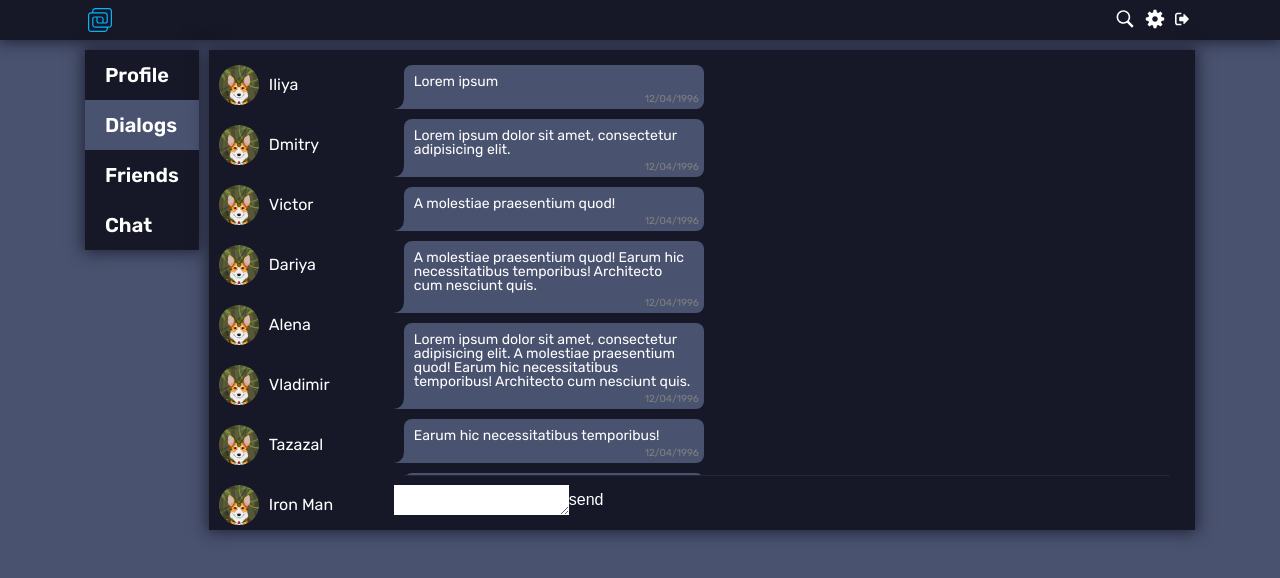
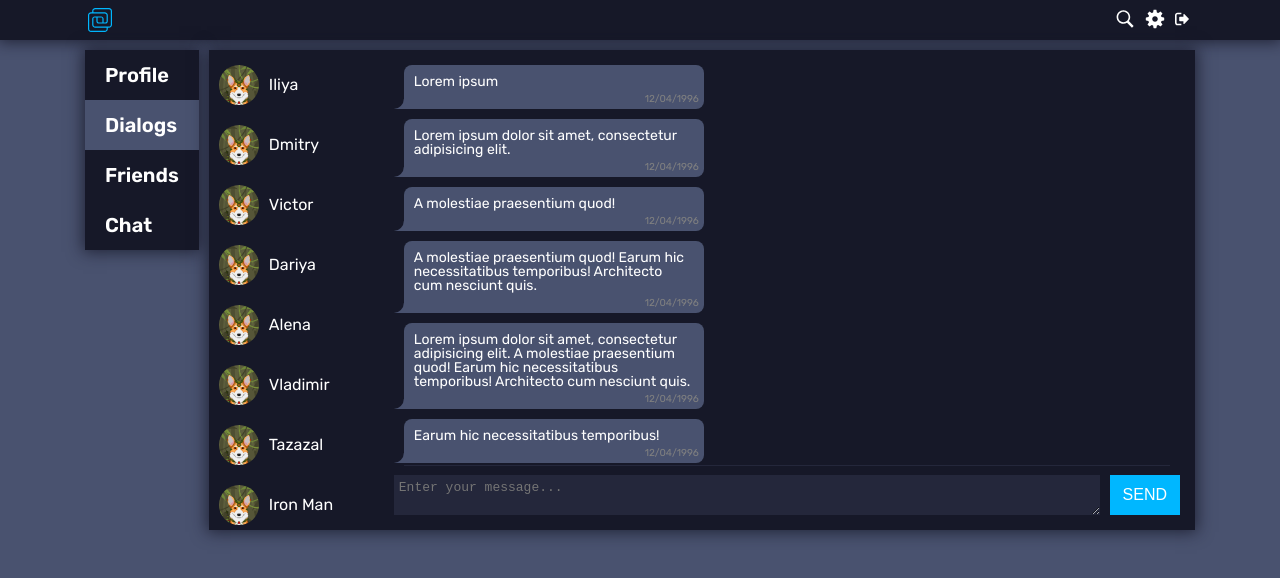
Before and after one commit to tazalov/social_ts, a React (Create React App) app: page /dialogs in a window 1280 px wide. Shown: the top 578 px of the page. Built offline with nearby package versions, Linux system fonts and the light colour scheme.

Commit message:
Create Button comp, refactor styles for textForm

```diff
--- /dev/null
+++ b/src/components/button/Button.tsx
@@ -0,0 +1,50 @@
+import React from "react";
+import styled from "styled-components";
+import { theme } from "../../styles/Theme";
+
+type ButtonPT = {
+  title: string;
+  radius?: boolean;
+  disable?: boolean;
+  callback: () => void;
+};
+
+export function Button({ title, radius, disable, callback }: ButtonPT) {
+  const onClickHandler = () => {
+    callback();
+  };
+  return (
+    <StyledButton
+      disabled={disable || false}
+      onClick={onClickHandler}
+      radius={radius ? "true" : "false"}
+    >
+      {title}
+    </StyledButton>
+  );
+}
+
+type PropsType = {
+  radius: string;
+};
+
+export const StyledButton = styled.button<PropsType>`
+  padding: 10px 13px;
+  background-color: ${theme.colors.accent};
+  color: ${theme.colors.primaryFont};
+  transition: all 0.3s ease;
+  box-shadow: none;
+  text-transform: uppercase;
+  border-radius: ${(props) => (props.radius === "true" ? "50%" : "0")};
+  display: block;
+  &:hover {
+    background-color: ${theme.colors.primaryFont};
+    box-shadow: 0 0 8px rgba(0, 183, 255, 0.4);
+    color: ${theme.colors.accent};
+  }
+  &:disabled {
+    background-color: ${theme.colors.secondaryFont};
+    color: ${theme.colors.primaryFont};
+    box-shadow: none;
+  }
+`;
--- a/src/components/textForm/textForm.tsx
+++ b/src/components/textForm/textForm.tsx
@@ -1,13 +1,25 @@
 import React from "react";
 import { FlexWrapper } from "../FlexWrapper";
+import styled from "styled-components";
+import { theme } from "../../styles/Theme";
+import { Button } from "../button/Button";
 
-type TextFormPT = {};
+type TextFormPT = {
+  place: string;
+};
 
-export function TextForm(props: TextFormPT) {
+export function TextForm({ place }: TextFormPT) {
   return (
-    <FlexWrapper>
-      <textarea />
-      <button>send</button>
+    <FlexWrapper gap={"10px"}>
+      <StyledTextArea placeholder={place} />
+      <Button title={"send"} callback={() => console.log("btn")} />
     </FlexWrapper>
   );
 }
+
+const StyledTextArea = styled.textarea`
+  width: 100%;
+  padding: 5px;
+  color: ${theme.colors.primaryFont};
+  background-color: ${theme.colors.thirdBg};
+`;
--- a/src/pages/dialogs/dialogsMessages/DialogsMessages.tsx
+++ b/src/pages/dialogs/dialogsMessages/DialogsMessages.tsx
@@ -43,7 +43,7 @@ export function DialogsMessages(props: DialogsMessagesPT) {
         <DialogsMessage id={8} message={"Lorem ipsum"} />
       </MessagesList>
       <FormWrapper>
-        <TextForm />
+        <TextForm place={"Enter your message..."} />
       </FormWrapper>
     </StyledDialogsMessages>
   );
--- a/src/pages/profile/posts/Posts.tsx
+++ b/src/pages/profile/posts/Posts.tsx
@@ -10,7 +10,7 @@ export function Posts(props: PostsPT) {
   return (
     <StyledPosts>
       <ShadowContainer as={FormWrapper}>
-        <TextForm />
+        <TextForm place={"Enter post message..."} />
       </ShadowContainer>
       <Post message={"it' my first post"} />
       <Post message={"i can learn"} />
```
